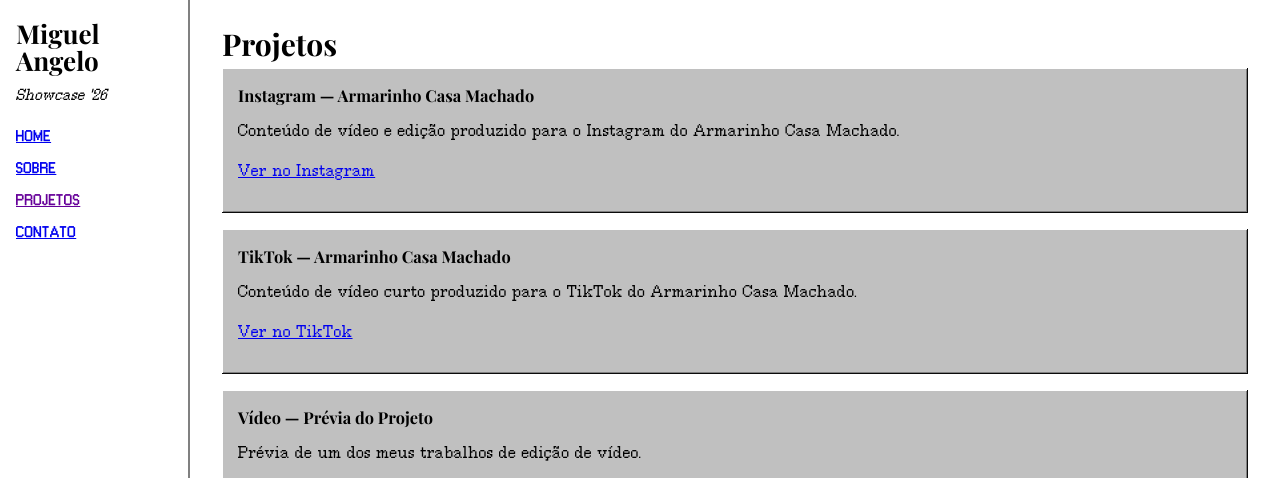
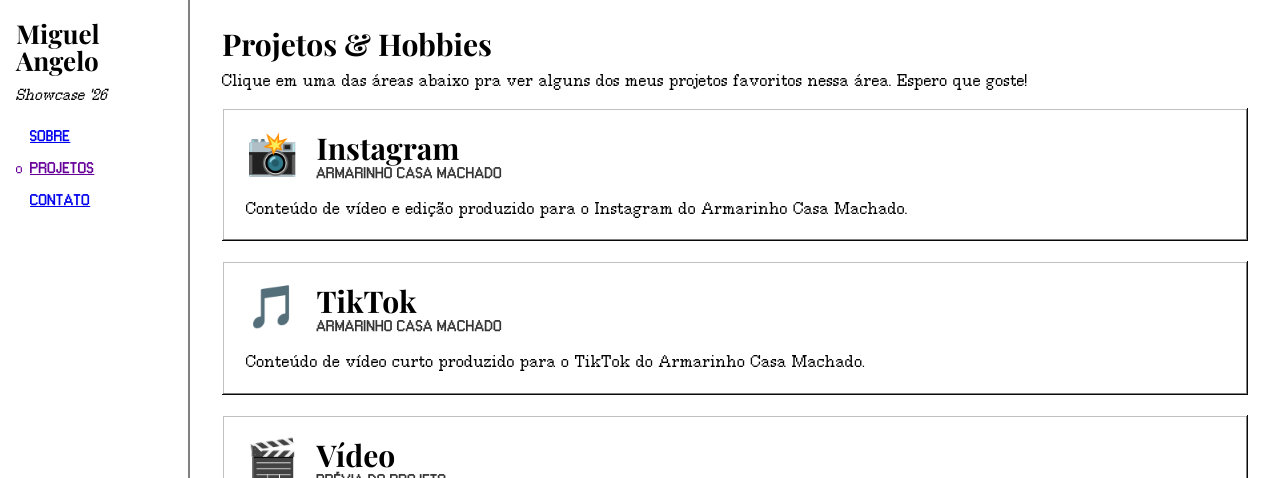
Before and after one commit to fxay777/angelo-port, a Flask app: page /showcase/projetos in a window 1280 px wide. Shown: the top 478 px of the page. Run offline with Flask 3, Linux system fonts and the light colour scheme.

Commit message:
Atualizando aqruivos

```diff
--- a/monitor_os/app.py
+++ b/monitor_os/app.py
@@ -37,10 +37,11 @@ def desktop():
 @app.route("/showcase")
 def home():
     return render_template(
-        "home.html",
-        home=content.HOME,
+        "sobre.html",
+        sobre=content.SOBRE,
+        hobbies=content.HOBBIES,
         email=content.EMAIL,
-        pagina_ativa="home",
+        pagina_ativa="sobre",
     )
 
 
--- a/monitor_os/content.py
+++ b/monitor_os/content.py
@@ -89,7 +89,6 @@ HOBBIES = {
 
 # --- Menu lateral ---
 MENU = [
-    {"label": "HOME", "rota": "home"},
     {"label": "SOBRE", "rota": "sobre"},
     {"label": "PROJETOS", "rota": "projetos"},
     {"label": "CONTATO", "rota": "contato"},
@@ -98,24 +97,30 @@ MENU = [
 # --- Projetos (edite/adicione quantos quiser) ---
 PROJETOS = [
     {
-        "titulo": "Instagram — Armarinho Casa Machado",
+        "titulo": "Instagram",
+        "subtitulo": "ARMARINHO CASA MACHADO",
         "descricao": "Conteúdo de vídeo e edição produzido para o Instagram do Armarinho Casa Machado.",
+        "icone": "📸",
         "link": "https://www.instagram.com/armarinho_casamachado",
-        "link_texto": "Ver no Instagram",
+        "link_texto": "Ver no Instagram →",
         "tipo": "link",
     },
     {
-        "titulo": "TikTok — Armarinho Casa Machado",
+        "titulo": "TikTok",
+        "subtitulo": "ARMARINHO CASA MACHADO",
         "descricao": "Conteúdo de vídeo curto produzido para o TikTok do Armarinho Casa Machado.",
+        "icone": "🎵",
         "link": "https://www.tiktok.com/@armarinho_casamachado",
-        "link_texto": "Ver no TikTok",
+        "link_texto": "Ver no TikTok →",
         "tipo": "link",
     },
     {
-        "titulo": "Vídeo — Prévia do Projeto",
+        "titulo": "Vídeo",
+        "subtitulo": "PRÉVIA DO PROJETO",
         "descricao": "Prévia de um dos meus trabalhos de edição de vídeo.",
+        "icone": "🎬",
         "link": "https://youtu.be/iF5JU_N1ldc?is=P82uMrfHBotpwZNN",
-        "link_texto": "Assistir no YouTube",
+        "link_texto": "Assistir no YouTube →",
         "tipo": "video",
         "youtube_id": "iF5JU_N1ldc",
     },
--- a/monitor_os/static/css/style.css
+++ b/monitor_os/static/css/style.css
@@ -118,10 +118,19 @@ hr.divider {
     letter-spacing: 0.5px;
     margin-bottom: 18px;
     font-size: 13px;
+    position: relative;
+    padding-left: 14px;
 }
 
 .sidebar nav a.ativo {
     color: #660099;
+}
+
+.sidebar nav a.ativo::before {
+    content: 'o';
+    position: absolute;
+    left: 0;
+    font-weight: normal;
 }
 
 /* ---------- Conteúdo principal ---------- */
@@ -149,6 +158,22 @@ hr.divider {
 
 .captioned-image {
     margin: 16px 0;
+}
+
+/* ---------- Chamada de currículo (estilo da print original) ---------- */
+.resume-callout {
+    display: flex;
+    align-items: center;
+    gap: 14px;
+    padding: 4px 0;
+}
+.resume-callout .resume-icon {
+    font-size: 34px;
+    line-height: 1;
+}
+.resume-callout b {
+    font-family: 'MillenniumBold', 'Playfair Display', serif;
+    font-size: 17px;
 }
 .captioned-image img {
     max-width: 100%;
@@ -209,16 +234,63 @@ hr.divider {
 
 /* ---------- Projetos ---------- */
 .projeto-card {
+    display: block;
     box-shadow: var(--border-raised-outer), var(--border-raised-inner);
-    padding: 16px;
-    margin-bottom: 16px;
-    background: var(--surface);
+    padding: 20px 24px;
+    margin-bottom: 20px;
+    background: #fff;
+    text-decoration: none;
+    color: inherit;
+    transition: background 0.15s ease;
 }
-.projeto-card h3 {
-    margin-top: 0;
+.projeto-card:hover {
+    background: #f2f2f2;
 }
-.projeto-card p {
+.projeto-card:active {
+    box-shadow: var(--border-sunken-outer), var(--border-sunken-inner);
+}
+.projeto-card-header {
+    display: flex;
+    align-items: center;
+    gap: 18px;
+}
+.projeto-icone {
+    font-size: 42px;
+    line-height: 1;
+    flex-shrink: 0;
+}
+.projeto-titulo {
+    font-family: 'Playfair Display', 'MillenniumBold', serif;
+    font-weight: 700;
+    font-size: 30px;
+    color: #000;
+}
+.projeto-subtitulo {
+    font-family: 'MSSerif', Tahoma, sans-serif;
+    font-weight: bold;
+    letter-spacing: 0.5px;
+    font-size: 13px;
+    color: #333;
+}
+.projeto-descricao {
     text-align: left;
+    margin: 14px 0 0;
+}
+.projeto-video-wrapper {
+    position: relative;
+    padding-bottom: 56.25%;
+    height: 0;
+    overflow: hidden;
+    margin-top: 14px;
+    border: 1px solid #999;
+    cursor: default;
+}
+.projeto-video-wrapper iframe {
+    position: absolute;
+    top: 0;
+    left: 0;
+    width: 100%;
+    height: 100%;
 }
 
 /* ---------- Chamada pra contato (aparece em toda página) ---------- */
@@ -291,8 +363,7 @@ form.contato-form button:active {
     }
 
     .sidebar nav a {
-        margin-bottom: 4px;
-        padding: 4px 0; /* alvo de toque um pouco maior */
+        margin-bottom: 8px;
     }
 
     .content {
@@ -329,4 +400,16 @@ form.contato-form button:active {
         flex-direction: column;
         align-items: flex-start;
     }
+
+    .projeto-titulo {
+        font-size: 22px;
+    }
+
+    .projeto-icone {
+        font-size: 32px;
+    }
+
+    .projeto-card {
+        padding: 14px 16px;
+    }
 }
--- a/monitor_os/templates/desktop.html
+++ b/monitor_os/templates/desktop.html
@@ -23,7 +23,7 @@
             <div class="icons-category-label">Portfólio</div>
             <div class="desktop-icon" onclick="abrirShowcase()">
                 <img src="{{ url_for('static', filename='icons/showcaseIcon.png') }}" alt="">
-                <span>My Showcase</span>
+                <span>Sobre Mim</span>
             </div>
             <div class="desktop-icon" onclick="abrirCreditos()">
                 <img src="{{ url_for('static', filename='icons/credits.png') }}" alt="">
--- a/monitor_os/templates/projetos.html
+++ b/monitor_os/templates/projetos.html
@@ -1,28 +1,34 @@
 {% extends "base.html" %}
 
 {% block content %}
-<h1 class="big-title">Projetos</h1>
+<h1 class="big-title">Projetos &amp; Hobbies</h1>
+<p>
+    Clique em uma das áreas abaixo pra ver alguns dos meus projetos favoritos
+    nessa área. Espero que goste!
+</p>
 
 {% for p in projetos %}
-<div class="projeto-card">
-    <h3>{{ p.titulo }}</h3>
-    <p>{{ p.descricao }}</p>
+<a href="{{ p.link }}" target="_blank" rel="noreferrer" class="projeto-card">
+    <div class="projeto-card-header">
+        <span class="projeto-icone">{{ p.icone }}</span>
+        <div>
+            <div class="projeto-titulo">{{ p.titulo }}</div>
+            <div class="projeto-subtitulo">{{ p.subtitulo }}</div>
+        </div>
+    </div>
 
     {% if p.tipo == 'video' and p.youtube_id %}
-    <div style="position:relative; padding-bottom:56.25%; height:0; overflow:hidden; max-width:100%; margin-bottom:10px; border:1px solid #999;">
+    <div class="projeto-video-wrapper" onclick="event.preventDefault(); event.stopPropagation();">
         <iframe
             src="https://www.youtube.com/embed/{{ p.youtube_id }}"
-            style="position:absolute; top:0; left:0; width:100%; height:100%;"
             frameborder="0"
             allow="accelerometer; autoplay; clipboard-write; encrypted-media; gyroscope; picture-in-picture"
             allowfullscreen>
         </iframe>
     </div>
+    {% else %}
+    <p class="projeto-descricao">{{ p.descricao }}</p>
     {% endif %}
-
-    {% if p.link %}
-    <p><a href="{{ p.link }}" target="_blank" rel="noreferrer">{{ p.link_texto or p.link }}</a></p>
-    {% endif %}
-</div>
+</a>
 {% endfor %}
 {% endblock %}
```
Also changed, not shown: monitor_os/templates/sobre.html (+12 -0 lines).
